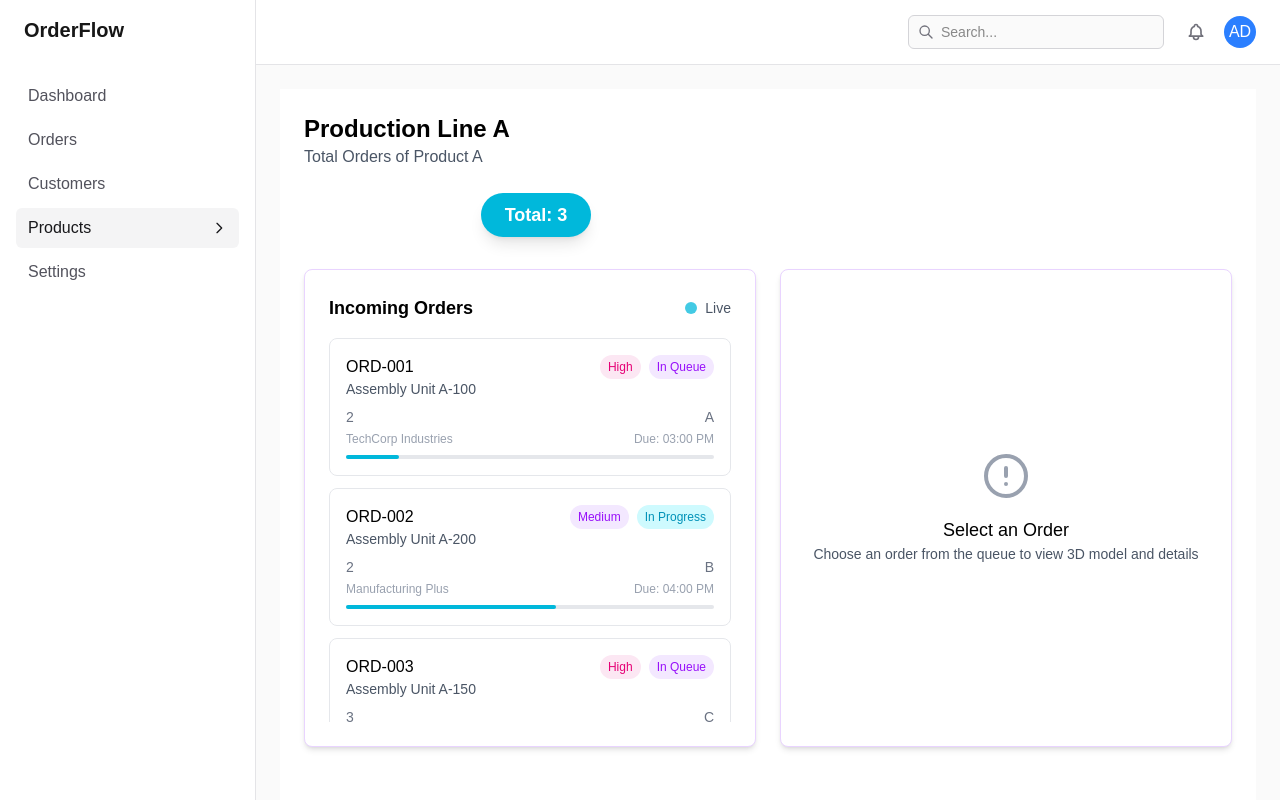
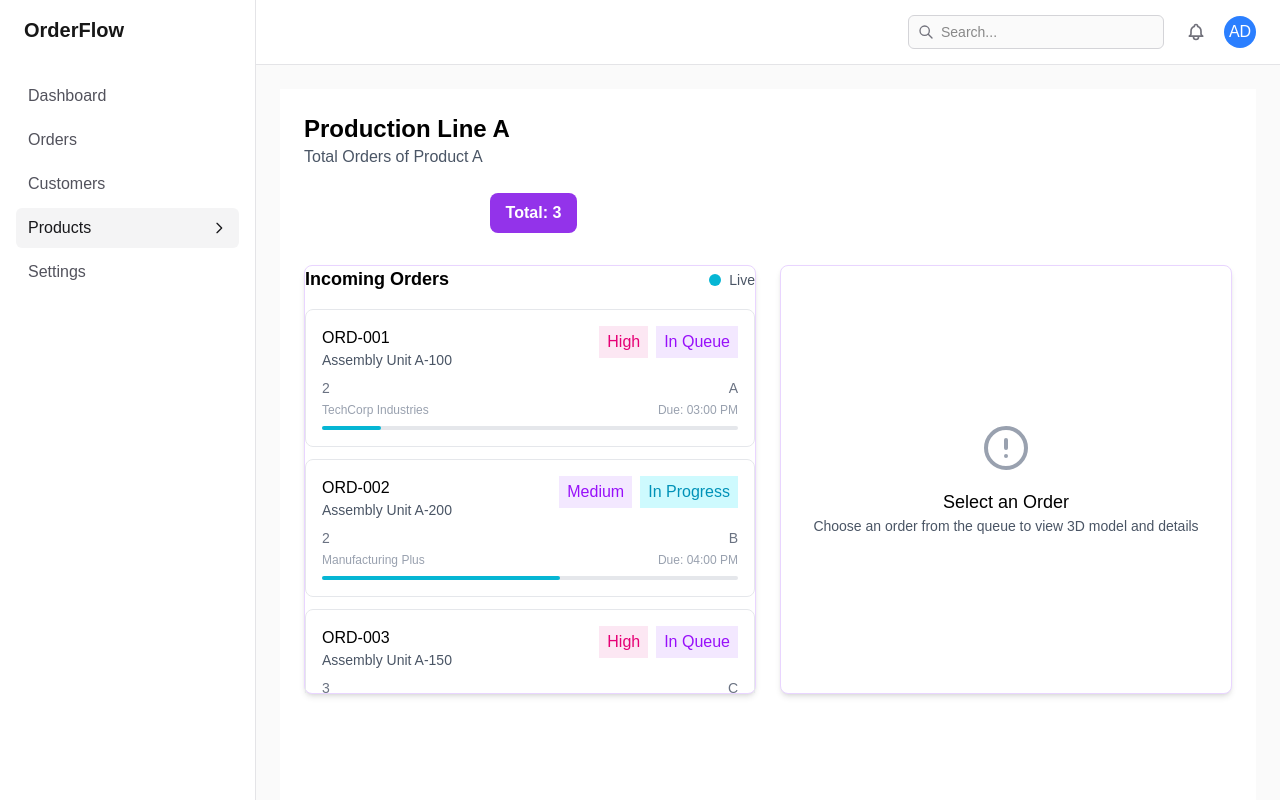
Before and after one commit to zuyd-projects/Casusgroep-1, a Next.js app in the folder frontend/: page /dashboard/products/a in a window 1280 px wide. Built offline with nearby package versions, Linux system fonts and the light colour scheme.

Commit message:
Attempt to add style.css for naming conventions. WIP > file structure > margains seem messed up in this version.

```diff
--- a/frontend/src/app/dashboard/products/a/page.js
+++ b/frontend/src/app/dashboard/products/a/page.js
@@ -1,20 +1,17 @@
 "use client";
+import './styles.css';
+
 import React, { useState, useEffect } from 'react';
 
-import {
-  Clock,
-  CheckCircle,
-  AlertCircle,
-  Play,
-  RotateCcw,
-  ZoomIn,
-  ZoomOut,
-  Move3D
-} from 'lucide-react';
+{/*Imports to support 3D object from Blender for now (Check down the line) */}
+import {  Clock, CheckCircle, AlertCircle, Play, RotateCcw, ZoomIn, ZoomOut, Move3D
+}
+from 'lucide-react';
 
 const ProductionLineDashboard = () => {
   const [selectedOrder, setSelectedOrder] = useState(null);
   const [orders, setOrders] = useState([
+    // Sample orders data
     {
       id: 'ORD-001',
       productName: 'Assembly Unit A-100',
@@ -179,21 +176,20 @@ const ProductionLineDashboard = () => {
             <p className="text-gray-600">Total Orders of Product A</p>
           </div>
 
-          {/* Total order of A label */}
+          {/* Total order of product A label */}
+          <div className="w-full mb-8">
+            <span className="total-product-orders-badge"style={{ marginLeft: '20%' }}>
+              Total: 3 {/*Harcoded number for orders , change to proper back-end notation*/}
+            </span>
+          </div>
 
-        <div className="flex justify-center mb-8 ml-[-50%]">
-          <span className="inline-flex items-center px-6 py-2 rounded-full bg-cyan-500 text-white text-lg font-bold shadow-lg">
-          Total: 3 {/*Harcoded number for orders , change to proper back-end notation*/}
-          </span>
-        </div>
-
-          <div className="grid grid-cols-2 gap-6 h-full">
+          <div className="dashboard-grid">
             {/* Left Side - Orders Overview */}
-            <div className="bg-white rounded-lg shadow-md border border-purple-200 p-6">
+            <div className="order-card">
               <div className="flex items-center justify-between mb-4">
-                <h3 className="text-lg font-semibold text-black">Incoming Orders</h3>
+                <h3 className="section-header">  Incoming Orders</h3>
                 <div className="flex items-center space-x-2">
-                  <div className="w-3 h-3 bg-cyan-500 rounded-full animate-pulse"></div>
+                  <div className="live-indicator"></div>
                   <span className="text-sm text-gray-600">Live</span>
                 </div>
               </div>
@@ -215,10 +211,10 @@ const ProductionLineDashboard = () => {
                         <p className="text-sm text-gray-600">{order.productName}</p>
                       </div>
                       <div className="flex space-x-2">
-                        <span className={`px-2 py-1 text-xs rounded-full ${getPriorityColor(order.priority)}`}>
+                        <span className={`status-pill ${getPriorityColor(order.priority)}`}>
                           {order.priority}
                         </span>
-                        <span className={`px-2 py-1 text-xs rounded-full ${getStatusColor(order.status)}`}>
+                        <span className={`status-pill ${getStatusColor(order.status)}`}>
                           {order.status}
                         </span>
                       </div>
@@ -236,9 +232,9 @@ const ProductionLineDashboard = () => {
 
                     {/* Mini progress indicator */}
                     <div className="mt-2">
-                      <div className="w-full bg-gray-200 rounded-full h-1">
+                      <div className="mini-progress-bar">
                         <div
-                          className="bg-cyan-500 h-1 rounded-full transition-all duration-300"
+                          className="mini-progress-bar-fill"
                           style={{ width: `${(order.currentStep / 7) * 100}%` }}
                         ></div>
                       </div>
@@ -249,7 +245,7 @@ const ProductionLineDashboard = () => {
             </div>
 
             {/* Right Side - 3D Product Placeholder */}
-            <div className="bg-white rounded-lg shadow-md border border-purple-200 p-6">
+            <div className="order-card">
               {selectedOrder ? (
                 <div>
                   <div className="mb-4">
--- /dev/null
+++ b/frontend/src/app/dashboard/products/a/styles.css
@@ -0,0 +1,68 @@
+/* Badge for total orders */
+.total-product-orders-badge {
+  display: inline-flex;
+  align-items: center;
+  padding: 0.5rem 1rem;
+  border-radius: 0.5rem;
+  background-color: #9333ea; /* Tailwind's purple-600 */
+  color: #fff;
+  font-size: 1rem;
+  font-weight: 600;
+  box-shadow: none;
+}
+
+.order-card {
+  background-color: #fff;
+  border-radius: 0.5rem;
+  box-shadow: 0 4px 6px -1px rgba(0,0,0,0.1), 0 2px 4px -2px rgba(0,0,0,0.1);
+  border: 1px solid #e9d5ff;
+}
+
+.section-header {
+  font-size: 1.125rem;
+  font-weight: 600;
+  color: #000;
+}
+
+.live-indicator {
+  width: 0.75rem;
+  height: 0.75rem;
+  background-color: #06b6d4;
+  border-radius: 9999px;
+}
+
+.status-pill {
+  padding-left: 0.5rem;
+  padding-right: 0.5rem;
+  padding-top: 0.25rem;
+  padding-bottom: 0.25rem;
+}
+
+.mini-progress-bar {
+  width: 100%;
+  background-color: #e5e7eb;
+  border-radius: 9999px;
+  height: 0.25rem;
+}
+
+.mini-progress-bar-fill {
+  background-color: #06b6d4;
+  height: 0.25rem;
+  border-radius: 9999px;
+  transition: all 0.3s;
+}
+
+.dashboard-grid {
+  display: grid;
+  grid-template-columns: repeat(2, minmax(0, 1fr));
+  gap: 1.5rem;
+  height: 100%;
+}
+
+.centered-badge-container {
+  display: flex;
+  justify-content: center;
+  margin-bottom: 2rem;
+  margin-left: -50%;
+  box-shadow: 0 10px 15px -3px rgba(0,0,0,0.1), 0 4px 6px -4px rgba(0,0,0,0.1);
+}
```
Also changed, not shown: 2 other files (tests, documents, lock files or other folders).
